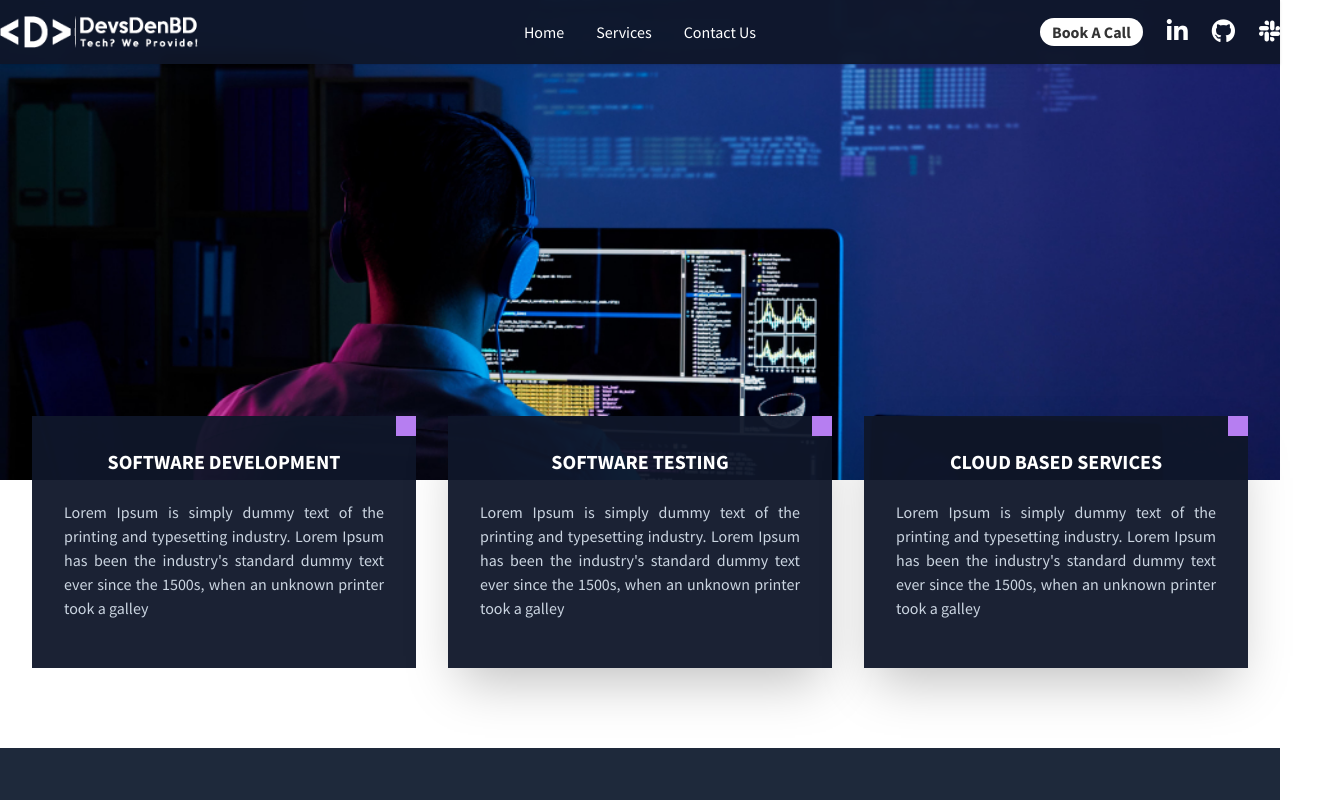
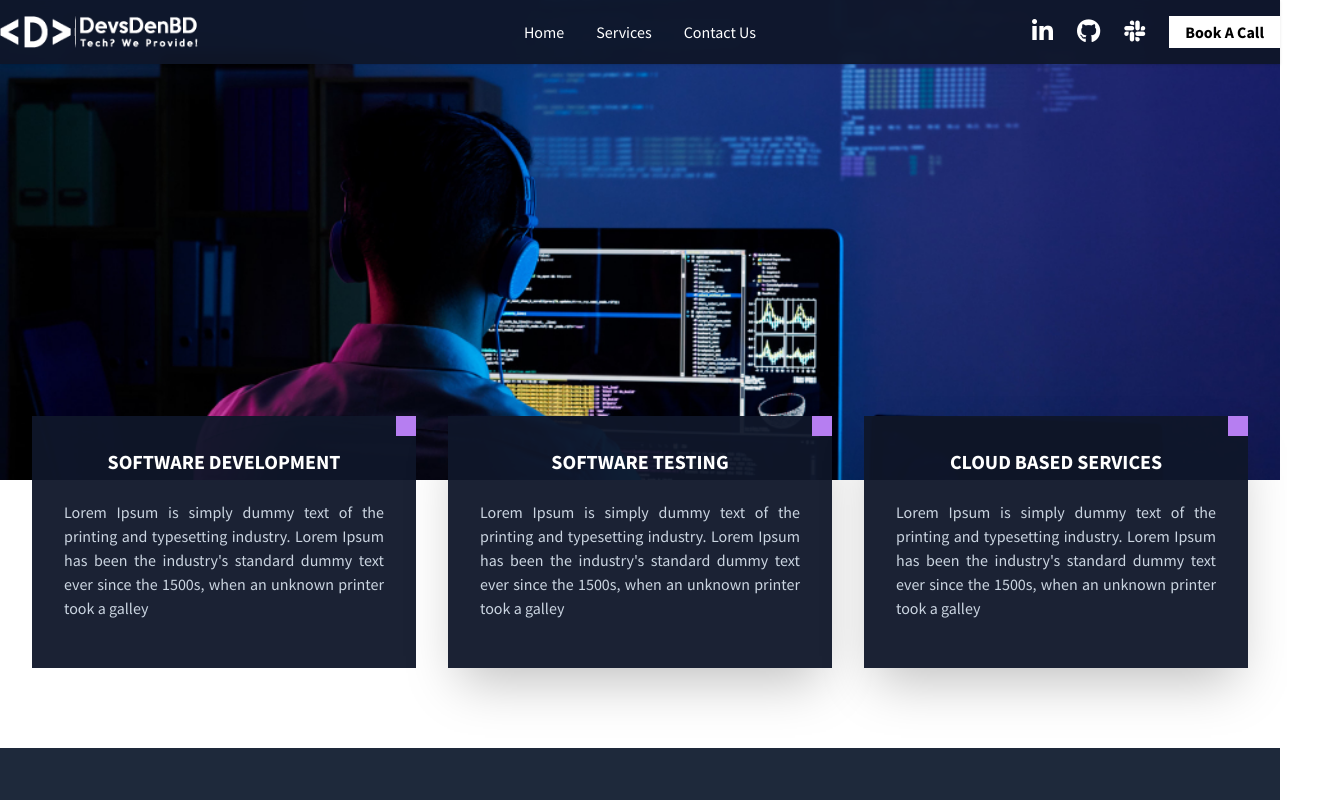
Before and after one commit to devsdenbd/inhouse_web, a website: page index.html in a window 1280 px wide. Shown: the top 800 px of the page, 1320 px wide, since content can reach past the window. Drawn offline with nearby package versions, Linux system fonts and the light colour scheme.

Commit message:
responsive menu fixed

```diff
--- a/app/index.js
+++ b/app/index.js
@@ -1,7 +1,7 @@
 // Menu Bar
 function Menu(e){
     let list = document.querySelector('ul');
-    e.name === 'menu' ? (e.name = "close",list.classList.add('top-[68px]') , list.classList.add('opacity-100')) :( e.name = "menu" ,list.classList.remove('top-[68px]'),list.classList.remove('opacity-100'))
+    e.name === 'menu' ? (e.name = "close",list.classList.add('top-[68px]') , list.classList.add('opacity-100')) :( e.name = "menu" ,list.classList.remove('top-[68px]'),list.classList.remove('opacity-100'));
 }
 
 // Our Team Member
--- a/index.html
+++ b/index.html
@@ -52,13 +52,6 @@
                 <!------- GitHub | Slack | Email ------->
                 <li class="basis-1/2">
                     <ul class="flex flex-wrap md:flex-nowrap md:justify-end items-center gap-6 mx-4 my-6 md:m-0">
-                        <li class="tooltip hover:tooltip-open tooltip-bottom basis-full md:basis-0 order-last md:order-first" data-tip="Book Your Meeting">
-                            <div class="rounded-full bg-white hover:bg-indigo-500 hover:text-white text-black/80 backdrop-blur-sm font-bold px-3 py-0.5 whitespace-nowrap">
-                                <a href="https://calendly.com/devsdenbd/let-s-talk" target="_blank" >
-                                    Book A Call
-                                </a>
-                            </div>
-                        </li>
                         <li class="tooltip hover:tooltip-open hover:text-indigo-500 tooltip-bottom" data-tip="Our Linkedin">
                             <a href="https://www.linkedin.com/company/devsdenbd/" target="_blank">
                                 <i class="fa-brands fa-linkedin-in text-2xl"></i>
@@ -78,6 +71,13 @@
                             <a href="#email">
                                 <i class="fa-solid fa-envelope md:hidden text-2xl"></i>
                             </a>
+                        </li>
+                        <li class="tooltip hover:tooltip-open tooltip-bottom basis-full md:basis-0" data-tip="Book Your Meeting">
+                            <div class="bg-white hover:bg-indigo-500 hover:text-white text-black font-semibold backdrop-blur-sm px-4 py-1 whitespace-nowrap">
+                                <a href="https://calendly.com/devsdenbd/let-s-talk" target="_blank" >
+                                    Book A Call
+                                </a>
+                            </div>
                         </li>
                     </ul>
                 </>
```
Also changed, not shown: public/tailwind-style.css.
